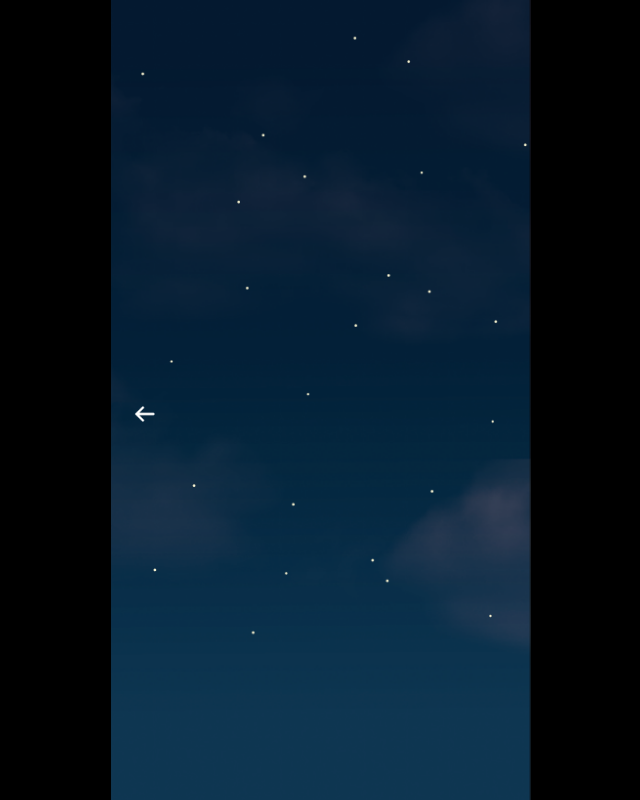
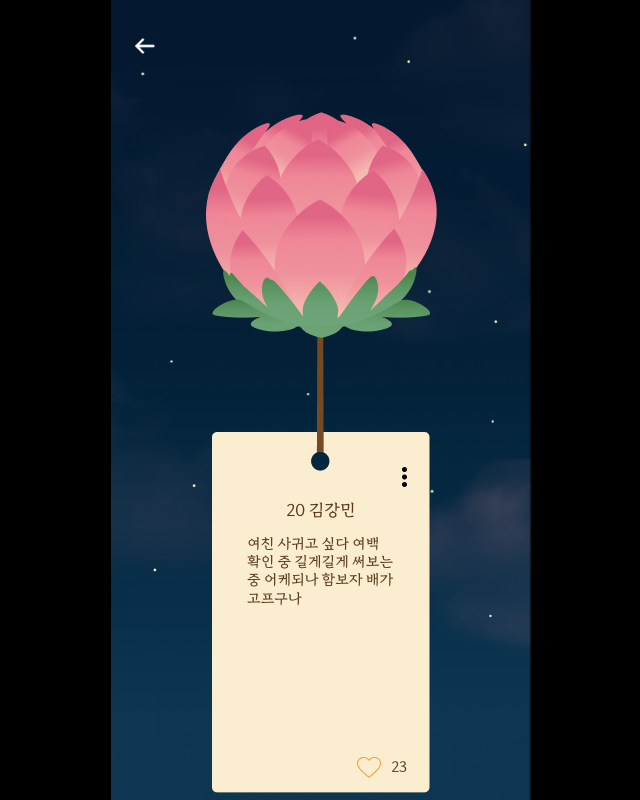
Before and after one commit to irumi-dgu/irumi-forntend, a React (Vite) app: page /irumiView in a window 1280 px wide. Shown: the whole page, without its empty margins (319-959 px from the left). Built offline with nearby package versions, Linux system fonts and the light colour scheme.

Commit message:
:art: Feat: 연등 삭제 모달 수정

```diff
--- a/src/components/irumiView/DetailLantern.jsx
+++ b/src/components/irumiView/DetailLantern.jsx
@@ -64,16 +64,24 @@ function DetailLantern() {
         return "/detail_1_yes.png";
     }
 
-    //   // 연등 -> 이미지로 매핑
-    //   const getImageUrl = (lanternColor, twinkle) => {
-    //     if (lanternColor >= 1 && lanternColor <= 5) {
-    //       const twinkleToggle = twinkle ? "yes" : "no";
-    //       return `/detail_${lanternColor}_${twinkleToggle}.svg`;
-    //     }
-    //     return "/detail_1_yes.svg";
-    //   };
     return (
         <>
+            {data.map((item) => (
+                <S.DetailLanternWrapper key={item.id}>
+                    <img src={getImageUrl(item.lanternColor, item.twinkle)} />
+                    <S.TitleSec>{item.nickname}</S.TitleSec>
+                    <S.ContentSec>{item.content}</S.ContentSec>
+                    <S.MoreSec
+                        src="/moreBtn.png"
+                        onClick={openModal}
+                    />
+                    <S.LikeBtn>
+                        <img src="/detail_like.png" />
+                        <p>{item.likes}</p>
+                    </S.LikeBtn>
+                </S.DetailLanternWrapper>
+            ))}
+
             {/* 더보기 모달 */}
             {modalOpen && (
                 <MoreModal
@@ -93,8 +101,8 @@ function DetailLantern() {
                 <PwModal
                     openPwModal={openPwModal}
                     closePwModal={closePwModal}
-                // openAlert={openAlert}
-                // closeAlert={closeAlert}
+                    // openAlert={openAlert}
+                    // closeAlert={closeAlert}
                 />
             )}
             {/* 비번 일치 alert 모달 */}
--- a/src/components/irumiView/PwModal.jsx
+++ b/src/components/irumiView/PwModal.jsx
@@ -1,11 +1,15 @@
+// PwModal.jsx
+
 import React, { useState } from 'react';
 import * as S from "./style";
 import AlertModal from './AlertModal';
+import { useNavigate } from 'react-router-dom';
 
 function PwModal({ openPwModal, closePwModal }) {
     const [password, setPassword] = useState("");
+    const [isPasswordCorrect, setIsPasswordCorrect] = useState(false);
     const [alertOpen, setAlertOpen] = useState(false);
-    const [isPasswordCorrect, setIsPasswordCorrect] = useState(false);
+    const navigate = useNavigate();
 
     const openAlert = () => {
         setAlertOpen(true);
@@ -15,32 +19,35 @@ function PwModal({ openPwModal, closePwModal }) {
         setAlertOpen(false);
     }
 
+    // 비밀번호 일치 -> alert 띄워주고,
+    // 2초 뒤에 alert 꺼짐과 동시에 lanterns 페이지로
+
+    // 비밀번호 불일치 -> alert 띄워주고,
+    // 2초 뒤에 alert 꺼짐과 동시에 다시 비밀번호 입력 모달로
     const handleDelete = () => {
-        // 실제로는 서버로 비밀번호를 보내고 일치 여부를 확인하는 POST 요청을 보냅니다.
-        // 아래의 코드는 시뮬레이션을 위한 가상 코드입니다.
+        // POST 요청 보내기
 
-        // 비밀번호가 일치하는 경우
+        // 비밀번호 일치
         if (password === "1111") {
             setIsPasswordCorrect(true);
+            // openAlert();
             setAlertOpen(true);
             // closePwModal();
-            // openAlert();
 
-            // 1초 뒤에 모달을 닫습니다.
+            // 2초 뒤 둘러보기 페이지로
             setTimeout(() => {
-                closePwModal();
-                setAlertOpen(false);
+                closeAlert();
+                navigate("/lanterns")
             }, 2000);
         } else {
-            // 비밀번호가 일치하지 않는 경우
+            // 비밀번호 불일치
             setIsPasswordCorrect(false);
+            // openAlert();
             setAlertOpen(true);
-            // openAlert();
-            // setAlertOpen(true);
 
-            // 1초 뒤에 다시 비밀번호 입력 모달을 엽니다.
+            // 2초 뒤 다시 입력
             setTimeout(() => {
-                setAlertOpen(false);
+                closeAlert();
                 openPwModal();
             }, 2000);
         }
@@ -66,7 +73,7 @@ function PwModal({ openPwModal, closePwModal }) {
             </S.PwModalWrapper>
 
             {alertOpen && (
-                <AlertModal isPasswordCorrect={isPasswordCorrect} closeAlert={closeAlert} />
+                <AlertModal isPasswordCorrect={isPasswordCorrect} />
             )}
         </>
     )
```
